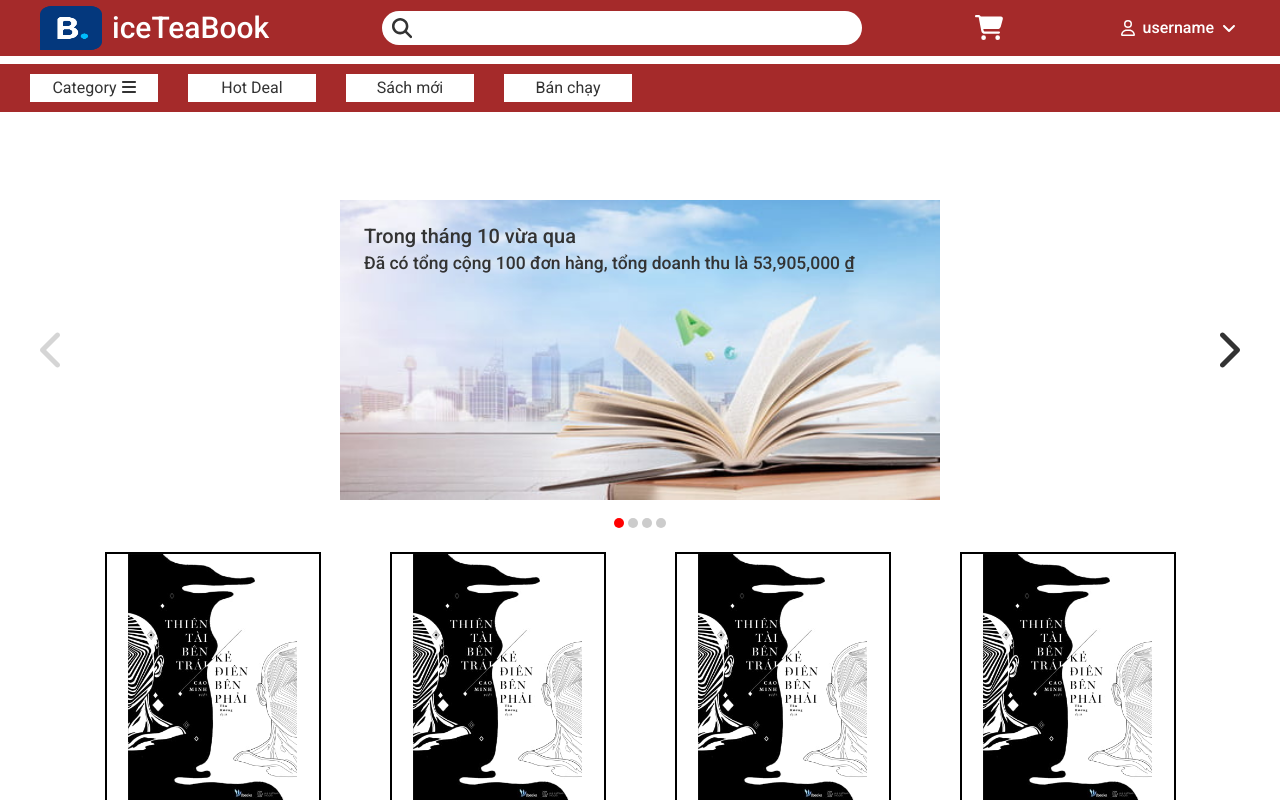
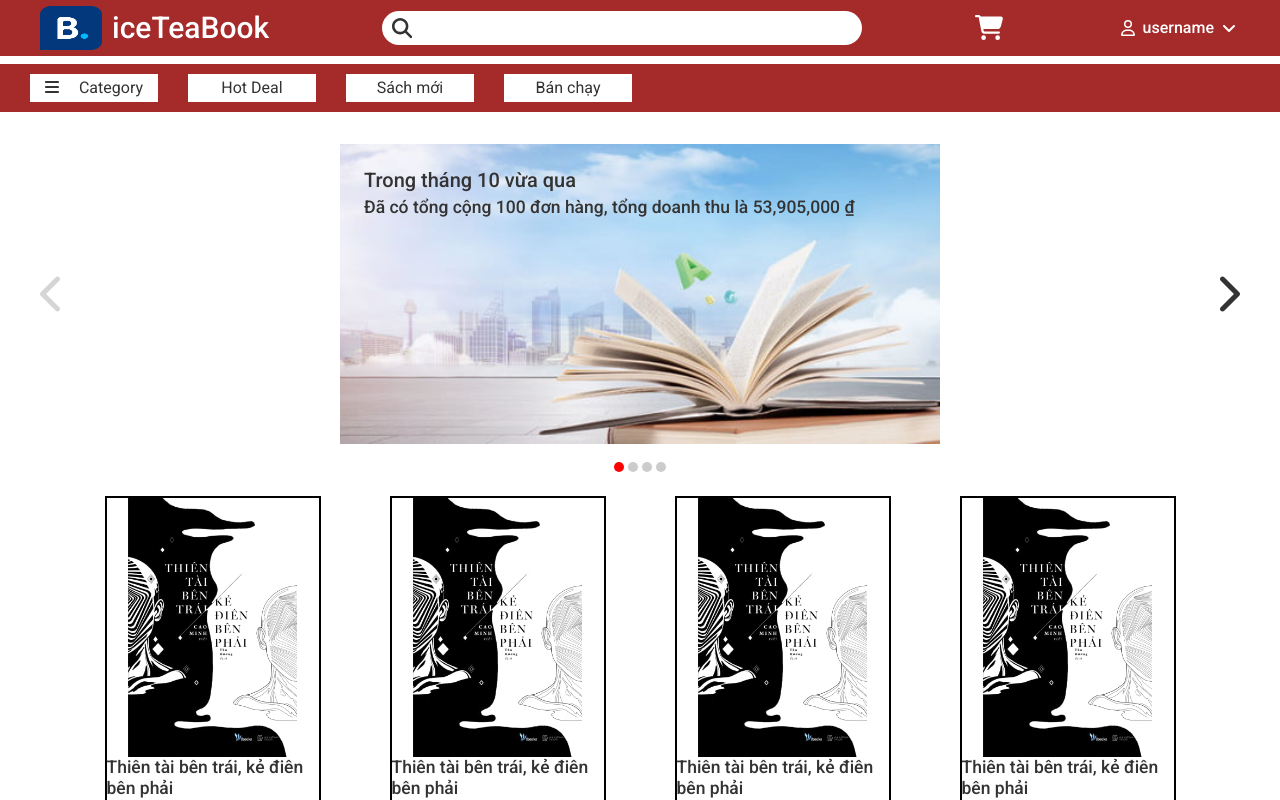
Before and after one commit to vuong2404/DACNPM-HK221-Bookstore-website, a React (Create React App) app in the folder client/: page / in a window 1280 px wide. Shown: the top 800 px of the page. Built offline with nearby package versions, Linux system fonts and the light colour scheme.

Commit message:
update category

```diff
--- a/client/src/pages/CustomerPages/DefaultLayout/DefaultLayout.module.scss
+++ b/client/src/pages/CustomerPages/DefaultLayout/DefaultLayout.module.scss
@@ -5,7 +5,6 @@
 .container {
     min-height: calc(100vh - var(--custommer-header-height) - var(--custommer-footer-height));
     width: 100%;
-    margin: calc(var(--custommer-header-height)) auto;
     flex: 1;
 }
 
--- a/client/src/pages/CustomerPages/component/Navi/Navi.js
+++ b/client/src/pages/CustomerPages/component/Navi/Navi.js
@@ -16,8 +16,8 @@ function Navi({cates = []}){
         <div className={cx('Navi')}>
             <div className={cx('wrap-category')}>
                 <div className={cx('category')}>
+                    <FontAwesomeIcon icon={faBars} />
                     <p>Category</p>
-                    <FontAwesomeIcon icon={faBars} />
                 </div>
                 <div className={cx('listType')}>
                     {cates.map((cate,index)=>(
--- a/client/src/pages/CustomerPages/component/Navi/Navi.module.scss
+++ b/client/src/pages/CustomerPages/component/Navi/Navi.module.scss
@@ -36,7 +36,7 @@
         margin: 0 auto;
         p{
             display: inline;
-            padding-right: 5px;
+            padding-left: 20px;
         }
     }
 }
```
